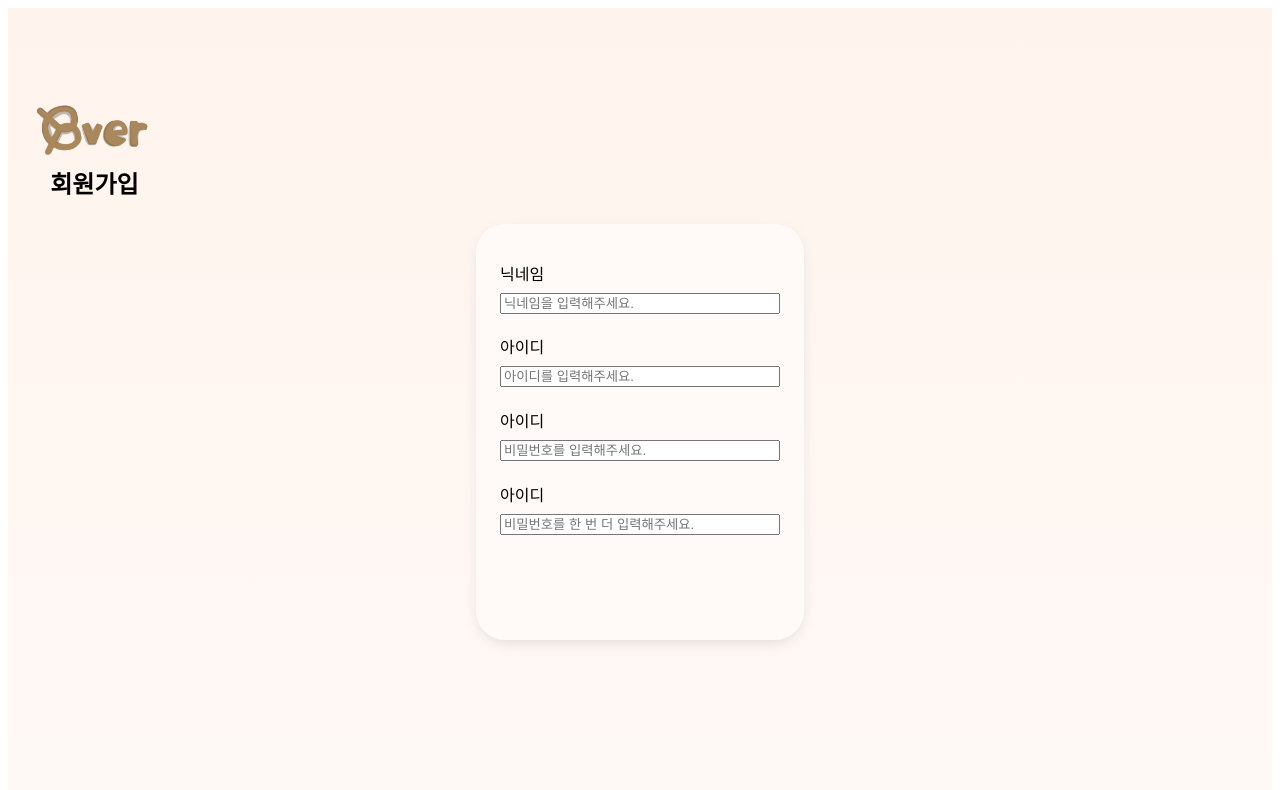
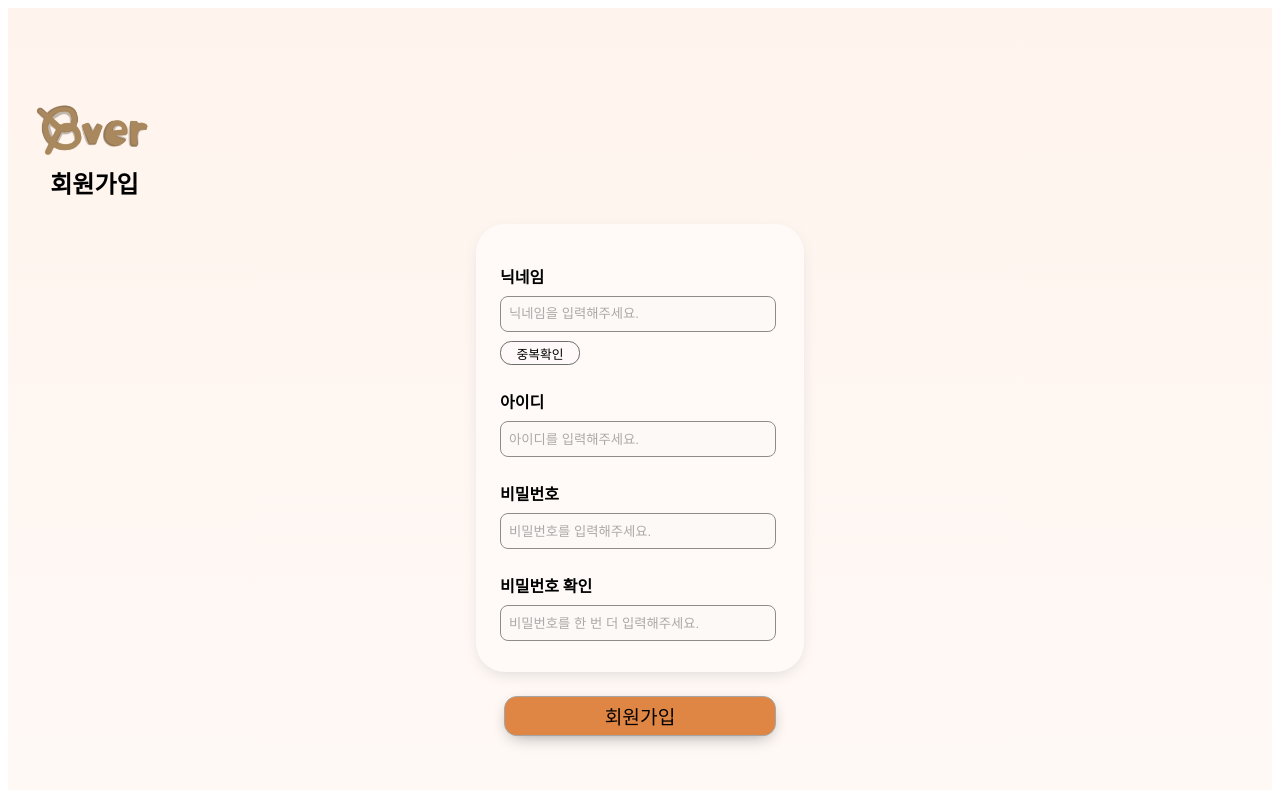
Before and after one commit to seojin-kim12/Front, a React (Create React App) app: page /signup in a window 1280 px wide. Shown: the top 790 px of the page. Built offline with nearby package versions, Linux system fonts and the light colour scheme.

Commit message:
design: signup

```diff
--- a/src/pages/Signup.jsx
+++ b/src/pages/Signup.jsx
@@ -32,16 +32,51 @@ const Input = styled.div`
     margin-top: 1.5rem;
     background-color: #fffaf7;
     width: 17.5rem;
-    height: 24rem;
+    height: 26rem;
     padding: 1rem 1.5rem;
     border-radius: 1.8rem;
     box-shadow: 0 5px 18px -7px #c9c9c9;
+    font-weight: 600;
 
     p {
         text-align: left;
-        margin-top: 1.3rem;
+        margin-top: 1.5rem;
         margin-bottom: 0.5rem;
+        font-weight: 650;
     }
+
+    input {
+        width: 16.5rem;
+        height: 2rem;
+        border-radius: 0.5rem;
+        border: 1px solid #444444;
+        background-color: #fcf9f8;
+        padding-left: 0.5rem;
+        opacity: 0.6;
+    }
+
+    button {
+        margin-top: 0.6rem;
+        width: 5rem;
+        height: 1.5rem;
+        border-radius: 0.7rem;
+        border: 0.5px solid #6d6d6d;
+        font-size: 0.8rem;
+        font-weight: 500;
+        background-color: #fffaf9;
+    }
+`
+
+const Button = styled.button`
+    margin-top: 1.5rem;
+    width: 17rem;
+    height: 2.5rem;
+    font-size: 1.2rem;
+    font-weight: 550;
+    border-radius: 0.8rem;
+    border: 1px solid #a5a5a5;
+    background-color: #e08644;
+    box-shadow: 0 5px 18px -7px #838383;
 `
 
 function Signup() {
@@ -63,13 +98,15 @@ function Signup() {
                 <Input>
                     <p>닉네임</p>
                     <input type="text" value={nickname} placeholder='닉네임을 입력해주세요.' />
+                    <button>중복확인</button>
                     <p>아이디</p>
                     <input type="text" value={id} placeholder='아이디를 입력해주세요.' />
-                    <p>아이디</p>
+                    <p>비밀번호</p>
                     <input type="passward" value={password} placeholder='비밀번호를 입력해주세요.' />
-                    <p>아이디</p>
+                    <p>비밀번호 확인</p>
                     <input type="passward" value={rePassword} placeholder='비밀번호를 한 번 더 입력해주세요.' />
                 </Input>
+                <Button>회원가입</Button>
             </Container>
         </motion.div>
     );
```
